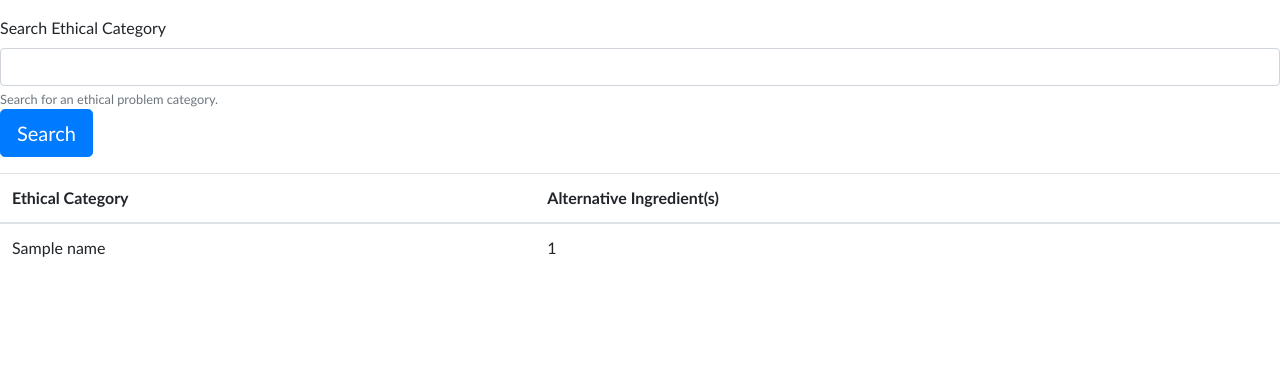
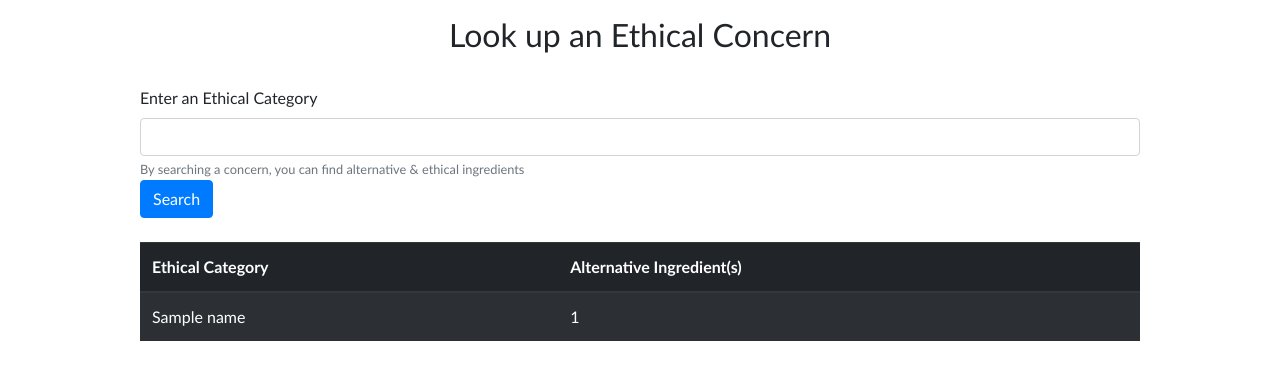
Before and after one commit to LRR19/EthicalPepperjack, a Flask app: template flaskr/templates/search_category.html in a window 1280 px wide. Shown: the part 32-412 px from the top of the page. Run offline with Flask 2, Linux system fonts and the light colour scheme; the template is opened without the code that fills it: most values are stand-ins (such as "Sample title", 1, 10 or a date in 2020); some libraries are stand-ins or nearby versions.

Commit message:
Changed the layout to centered and aligned

```diff
--- a/flaskr/templates/search_category.html
+++ b/flaskr/templates/search_category.html
@@ -1,33 +1,42 @@
 {% extends 'base.html' %}
+
+{% block title %}Ethical Pepperjack - Search Category{% endblock %}
+
 {% block content %}
 
-    <h1>{{ Search }}</h1>
+    <h2 style="text-align:center">Look up an Ethical Concern</h2>
+    <br>
+
     <form action="search_category" method="post">
-        <div class="col-xs-4">
-            <label for="exampleInputEmail1">Search Ethical Category</label>
+
+        <div class="mx-auto" style="width: 1000px;">
+            <label for="exampleInputEmail1">Enter an Ethical Category</label>
+
             <input type="search" class="form-control" id="search-field"
                    aria-describedby="searchHelp" name="search_category">
-            <small id="searchHelp" class="form-text text-muted">Search for
-                an ethical problem category.
+
+            <small id="searchHelp" class="form-text text-muted">By searching a concern, you can find
+        alternative & ethical ingredients
             </small>
-        </div>
-        <div class="form-group">
-            <button type="submit" class="btn btn-primary btn-lg">Search</button>
+
+            <button type="submit" class="btn btn-primary">Search</button>
         </div>
     </form>
+    <br>
 
-    <table class="table">
+    <table class="table table-striped table-dark mx-auto" style="width: 1000px;">
         <thead>
         <tr>
-            <th>Ethical Category</th>
-            <th>Alternative Ingredient(s)</th>
+            <th scope="col">Ethical Category</th>
+            <th scope="col">Alternative Ingredient(s)</th>
         </tr>
         </thead>
+
         {% for i in ingredients %}
             <tbody>
             <tr>
-            <td>{{name}}</td>
-            <td>{{i.0}}</td>
+                <td>{{ name }}</td>
+                <td>{{ i.0 }}</td>
             </tr>
             </tbody>
         {% endfor %}
```
Lines whose indentation alone changed are shown as unchanged.
